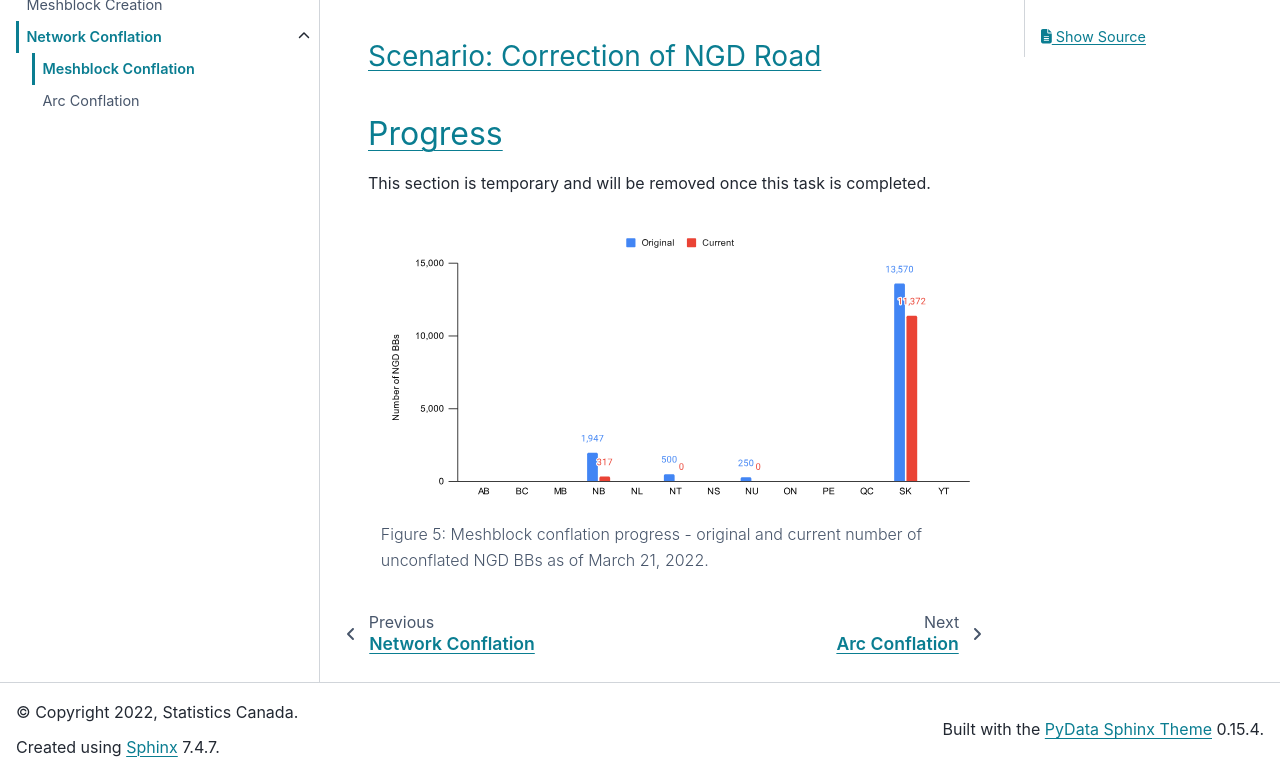
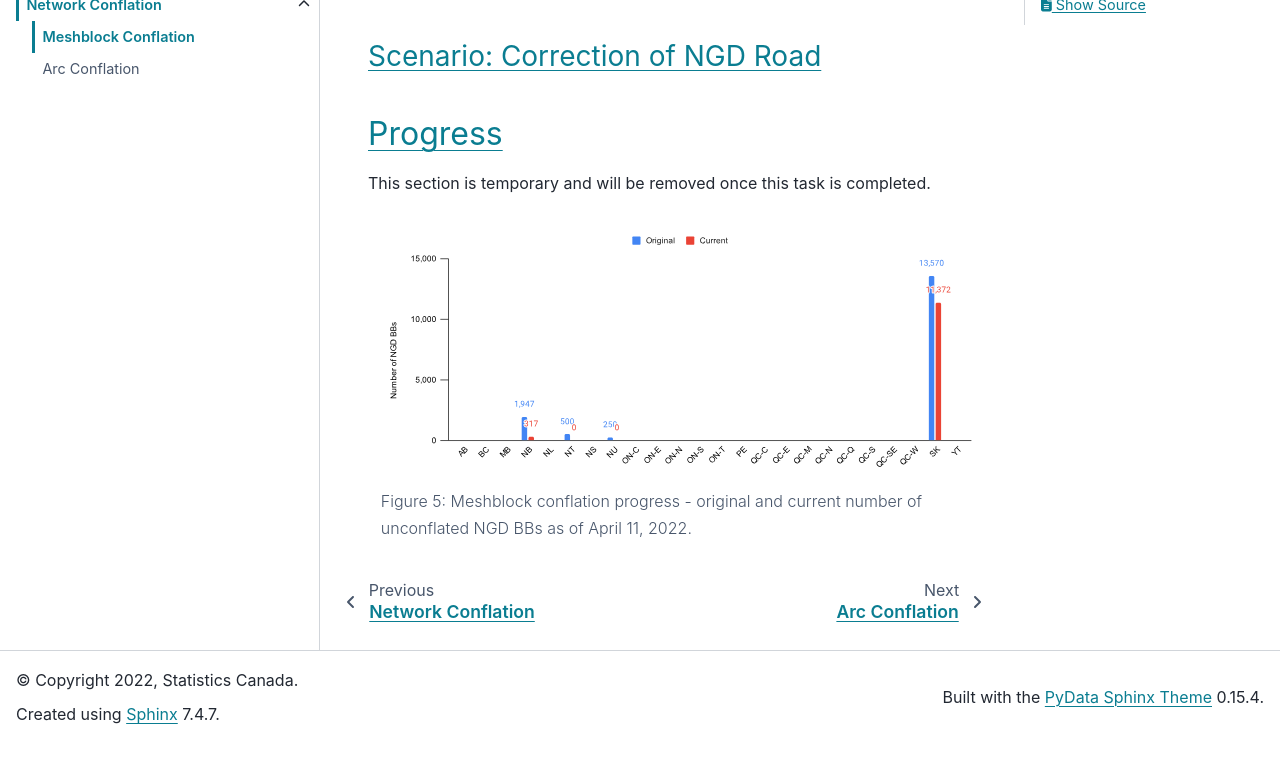
Before and after one commit to StatCan/egp-crn, a Sphinx documentation site: the page built from docs/source/road_network_collapse/meshblock_conflation.rst, in a window 1280 px wide and 900 px high, scrolled down 6410 px, cut to the strip 124-900 px from the top of the window. Built offline with Sphinx 7.4.7 and the PyData theme 0.15.4, drawn with Linux system fonts in a browser that asks for light colours; after the commit the page ends 7277 px from its top, so only the background shows below that.

Commit message:
[1] metrics update after subdivision of ON and QC.

```diff
--- a/docs/source/road_network_collapse/meshblock_conflation.rst
+++ b/docs/source/road_network_collapse/meshblock_conflation.rst
@@ -164,4 +164,4 @@ This section is temporary and will be removed once this task is completed.
 .. figure:: /source/_static/meshblock_conflation/meshblock_conflation_progress.svg
     :alt: Meshblock conflation progress.
 
-    Figure 5: Meshblock conflation progress - original and current number of unconflated NGD BBs as of March 21, 2022.
+    Figure 5: Meshblock conflation progress - original and current number of unconflated NGD BBs as of April 11, 2022.
--- a/docs/source/road_network_collapse/meshblock_creation.rst
+++ b/docs/source/road_network_collapse/meshblock_creation.rst
@@ -418,4 +418,4 @@ This section is temporary and will be removed once this task is completed.
 .. figure:: /source/_static/meshblock_creation/meshblock_creation_progress.svg
     :alt: Meshblock creation progress.
 
-    Figure 16: Meshblock creation progress - original and current number of invalid arcs as of March 21, 2022.
+    Figure 16: Meshblock creation progress - original and current number of invalid arcs as of April 11, 2022.
```
Also changed, not shown: docs/source/_static/meshblock_conflation/meshblock_conflation_progress.svg, docs/source/_static/meshblock_creation/meshblock_creation_progress.svg.
